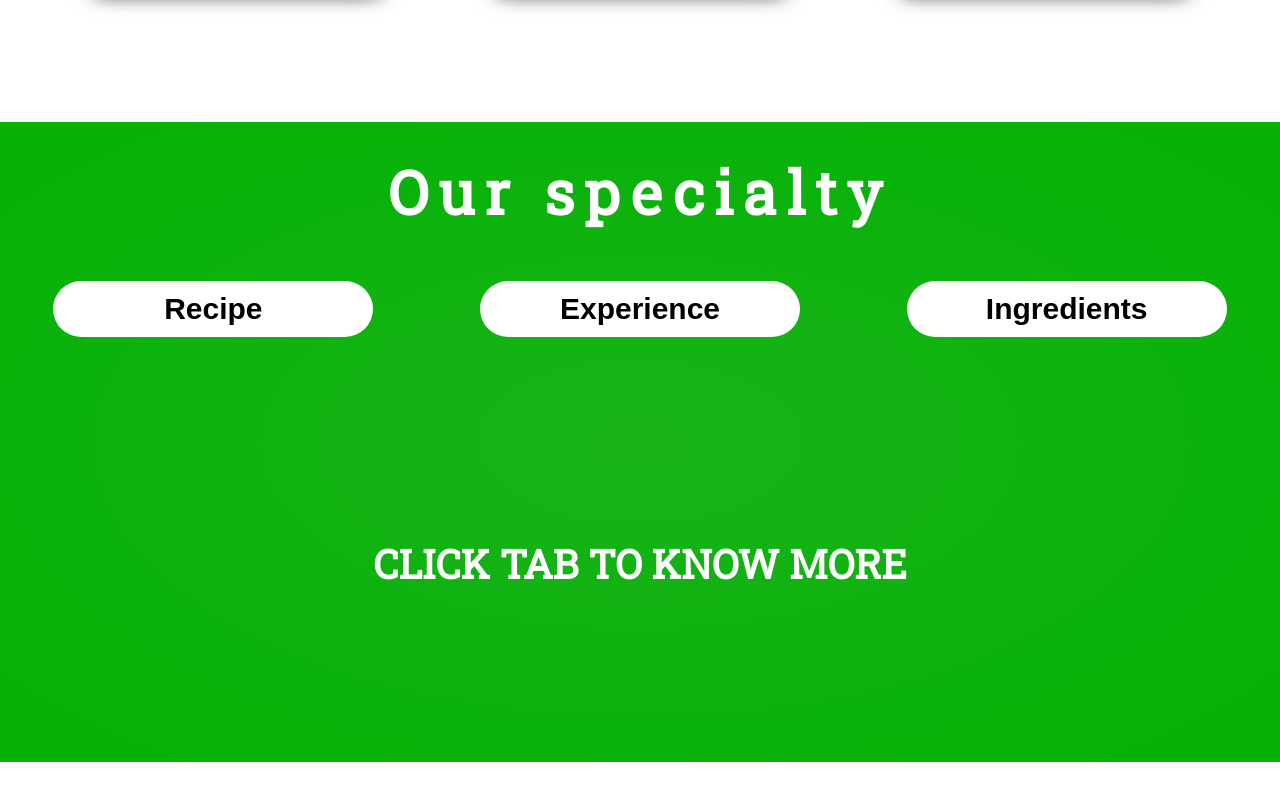
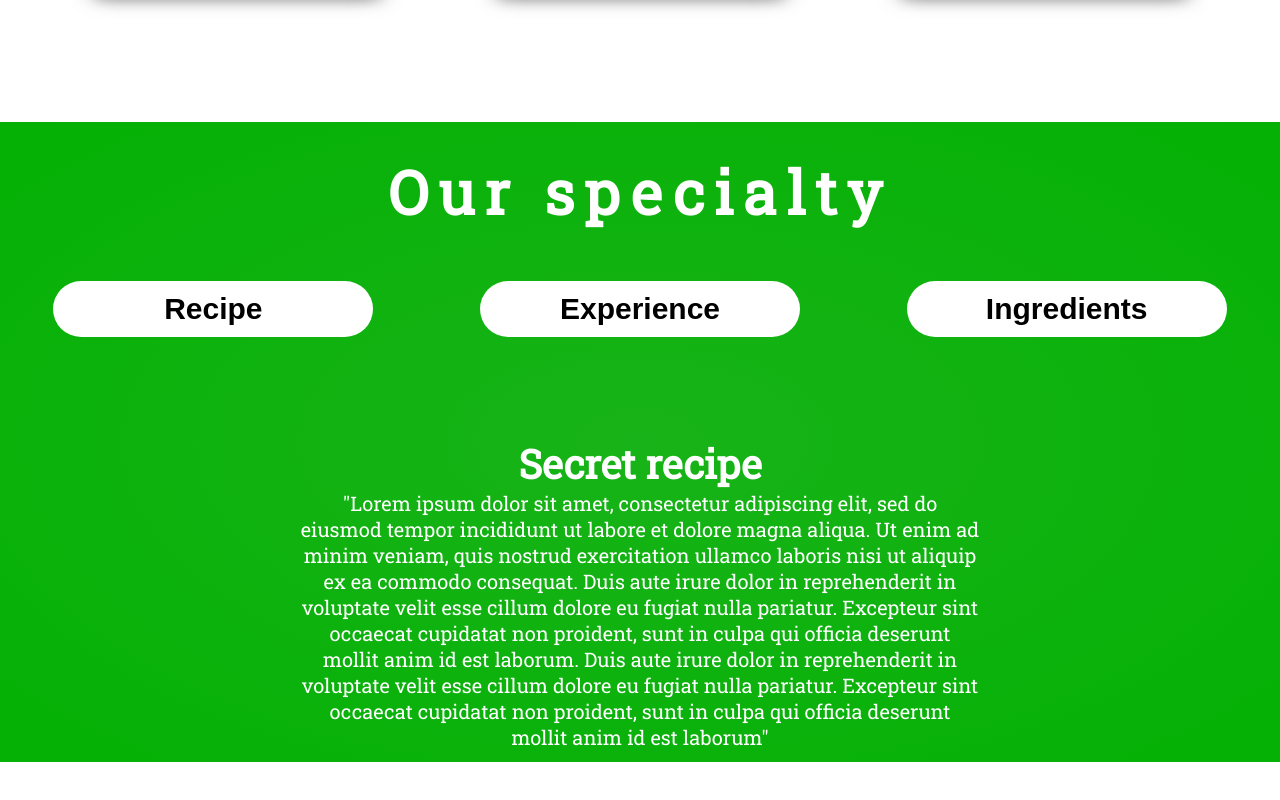
Before and after one commit to maciejwojtkowiak/italianhouse, a React (Create React App) app: page / in a window 1280 px wide. Shown: the part 1338-2138 px from the top of the page. Before the commit the page ends 2100 px from the top, so only its background shows below. Built offline with nearby package versions, Linux system fonts and the light colour scheme; no server answers.

Commit message:
added interval for About section

```diff
--- a/src/components/About/Content.module.css
+++ b/src/components/About/Content.module.css
@@ -10,7 +10,3 @@
     padding: 10rem 30rem;
     box-sizing: border-box;
 }
-
-.tabContent:first-of-type {
-    margin-top: 10rem;
-}
--- a/src/components/About/Tabs.js
+++ b/src/components/About/Tabs.js
@@ -1,11 +1,10 @@
 import styles from './Tabs.module.css'
 import Tab from './Tab'
-import { useState } from 'react'
+import { useState, useEffect } from 'react'
 import Content from './Content'
 
 const Tabs = () => {
     const [activeTab, setActiveTab] = useState(0)
-
 
     const firstTabContent = (
     <p>
@@ -48,7 +47,18 @@ const Tabs = () => {
    const firstIsActive = activeTab === 0
    const secondIsActive = activeTab === 1
    const thirdIsActive = activeTab === 2
-   const forthIsActive = activeTab === 3
+
+   useEffect(() => {
+
+       setInterval(() => {
+            setActiveTab((prevTab) => {
+                if (prevTab === 3) return 0
+                return prevTab++
+            })
+       }, 20000)
+
+   }, [])
+
 
 
     return (
@@ -57,10 +67,9 @@ const Tabs = () => {
             <Tab name='Recipe' activate={tabActivationHandler.bind(null, 1)} />
             <Tab name='Experience' activate={tabActivationHandler.bind(null, 2)} />
             <Tab name='Ingredients' activate={tabActivationHandler.bind(null, 3)} />
-            <Content header="CLICK TAB TO KNOW MORE" content='' isActive={firstIsActive} />
-            <Content header="Secret recipe" content= {firstTabContent} isActive={secondIsActive} />
-            <Content header="Years of experience" content= {secondTabContent} isActive={thirdIsActive} />
-            <Content header="The best ingredients" content= {thirdTabContent} isActive={forthIsActive} />
+            <Content header="Secret recipe" content= {firstTabContent} isActive={firstIsActive} />
+            <Content header="Years of experience" content= {secondTabContent} isActive={secondIsActive} />
+            <Content header="The best ingredients" content= {thirdTabContent} isActive={thirdIsActive} />
 
         </div>
     )
```
Also changed, not shown: firebase.json (added), 1 other file (tests, documents, lock files or other folders).
